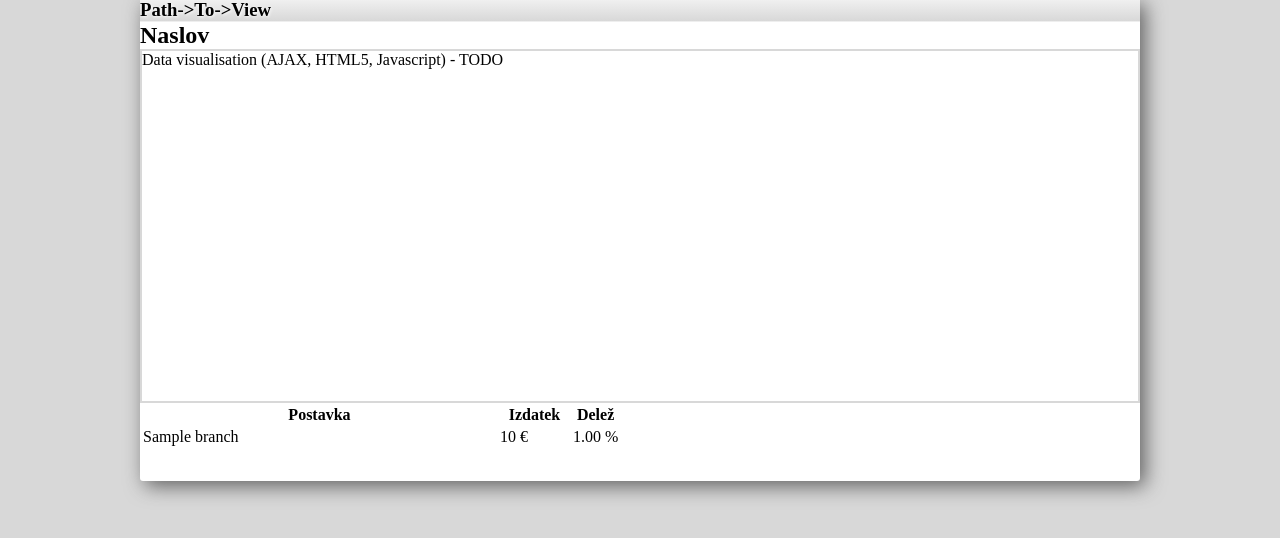
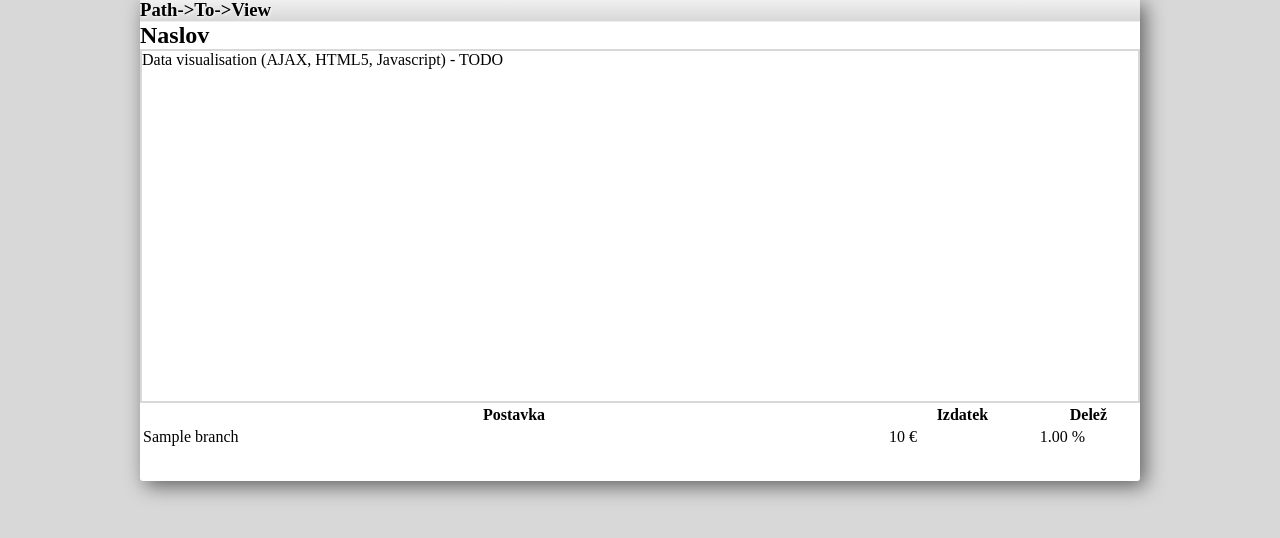
Before and after one commit to jank0s/proris, a Django app: template webapp/templates/webapp/index.html in a window 1280 px wide. Shown: the part 58-596 px from the top of the page. Run offline with Django 3.2, Linux system fonts and the light colour scheme; the template is opened without the code that fills it: most values are stand-ins (such as "Sample title", 1, 10 or a date in 2020).

Commit message:
Table width

```diff
--- a/webapp/static/webapp/styles/index.css
+++ b/webapp/static/webapp/styles/index.css
@@ -31,3 +31,8 @@ body{
     border-color: #D8D8D8;
     height: 350px;
 }
+
+#content table
+{
+    width:100%;
+}
```
